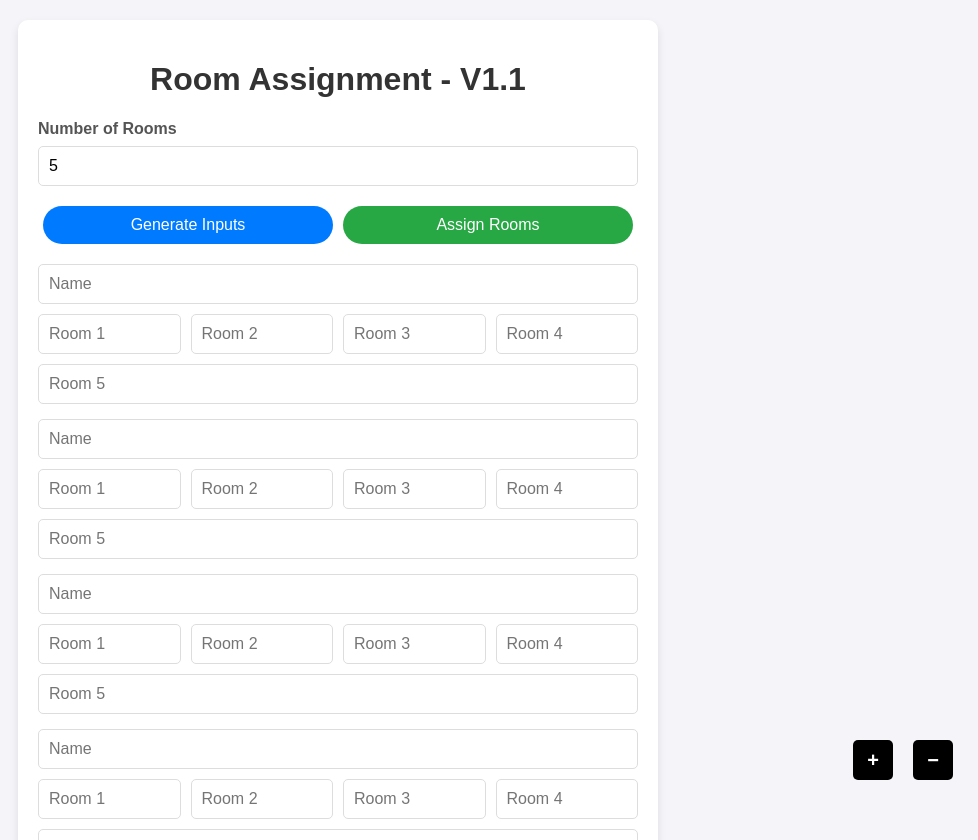
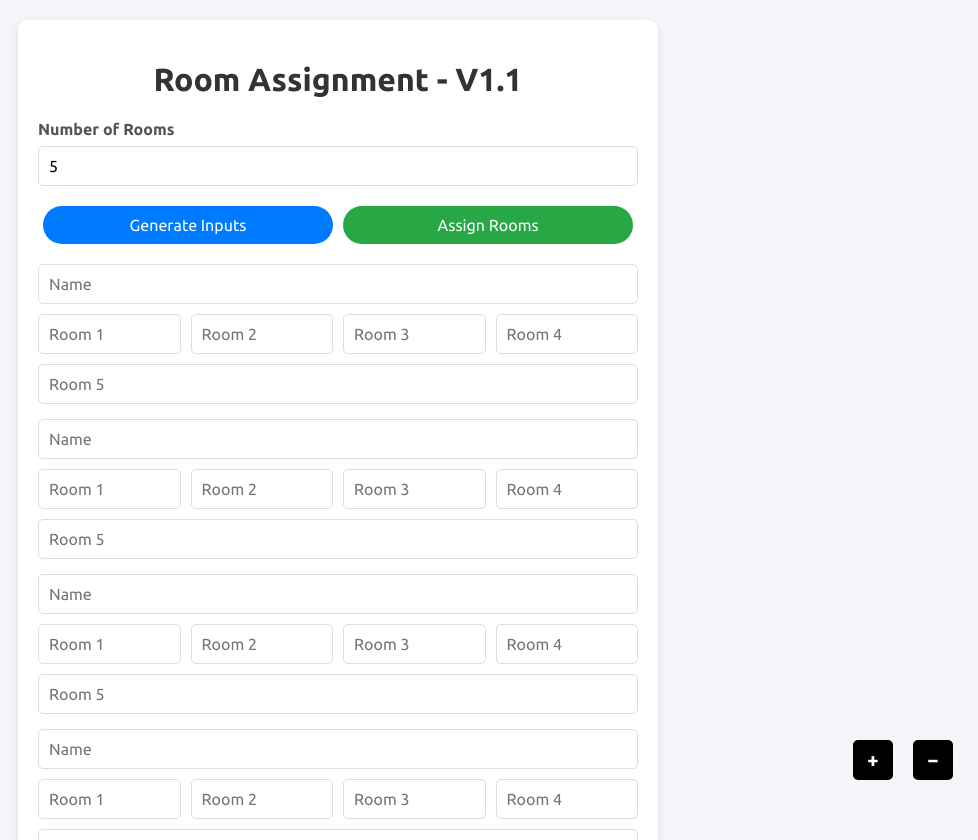
Before and after one commit to AirTMZ/RoomAllocation, a plain HTML site: page index.html in a window 1280 px wide. Both pictures are taken after typing "5" into the empty fields and a click on the button "Generate Inputs". Shown: the whole page, without its empty margins (302-1280 px from the left). Drawn offline with Linux system fonts and the light colour scheme.

Commit message:
Add files via upload

```diff
--- a/styles.css
+++ b/styles.css
@@ -1,3 +1,6 @@
+/* Import Ubuntu font from Google Fonts */
+@import url('https://fonts.googleapis.com/css2?family=Ubuntu:wght@400;500;700&display=swap');
+
 /* Ensure html and body allow for scrolling */
 html,
 body {
@@ -9,7 +12,7 @@ body {
 
 /* Base styling */
 body {
-  font-family: Arial, sans-serif;
+  font-family: 'Ubuntu', sans-serif;
   background-color: #f4f4f9;
   margin: 0;
   padding: 20px;
@@ -40,6 +43,7 @@ body {
 h1 {
   text-align: center;
   color: #333;
+  font-family: 'Ubuntu', sans-serif;
 }
 
 /* Form group styling */
@@ -52,6 +56,7 @@ label {
   margin-bottom: 8px;
   font-weight: bold;
   color: #555;
+  font-family: 'Ubuntu', sans-serif;
 }
 
 /* Input styling */
@@ -63,6 +68,7 @@ input[type="number"] {
   font-size: 16px;
   box-sizing: border-box;
   transition: border-color 0.3s, box-shadow 0.3s;
+  font-family: 'Ubuntu', sans-serif;
 }
 
 input[type="number"]:focus {
@@ -87,6 +93,7 @@ button {
   transition: background-color 0.3s, transform 0.3s;
   flex: 1;
   margin: 0 5px;
+  font-family: 'Ubuntu', sans-serif;
 }
 
 #generate-inputs {
@@ -118,6 +125,7 @@ button:active {
 
 .person-header {
   margin-bottom: 10px;
+  font-family: 'Ubuntu', sans-serif;
 }
 
 .name-input {
@@ -127,6 +135,7 @@ button:active {
   border-radius: 5px;
   font-size: 16px;
   box-sizing: border-box;
+  font-family: 'Ubuntu', sans-serif;
 }
 
 .inputs-container {
@@ -142,6 +151,7 @@ button:active {
   border: 1px solid #ddd;
   border-radius: 5px;
   font-size: 16px;
+  font-family: 'Ubuntu', sans-serif;
 }
 
 /* Results styling */
@@ -162,6 +172,7 @@ button:active {
   padding: 10px;
   border: 1px solid #e1e1e1;
   border-radius: 5px;
+  font-family: 'Ubuntu', sans-serif;
 }
 
 .results p:nth-child(even) {
@@ -192,6 +203,7 @@ button:active {
   align-items: center;
   cursor: pointer;
   transition: background-color 0.3s, box-shadow 0.3s;
+  font-family: 'Ubuntu', sans-serif;
 }
 
 .control-button:hover {
```
